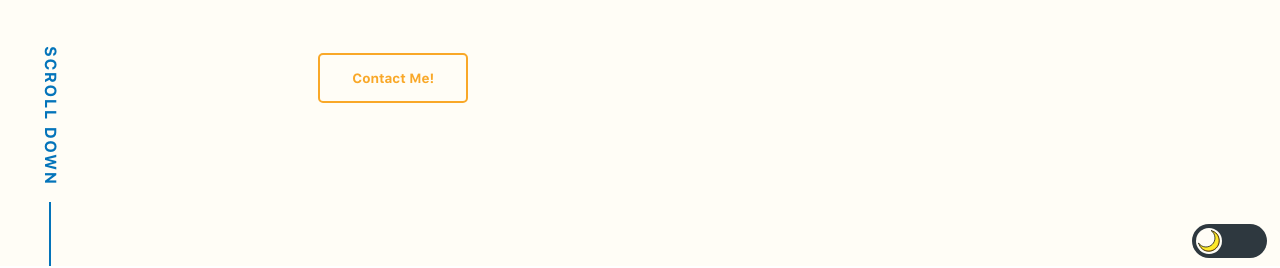
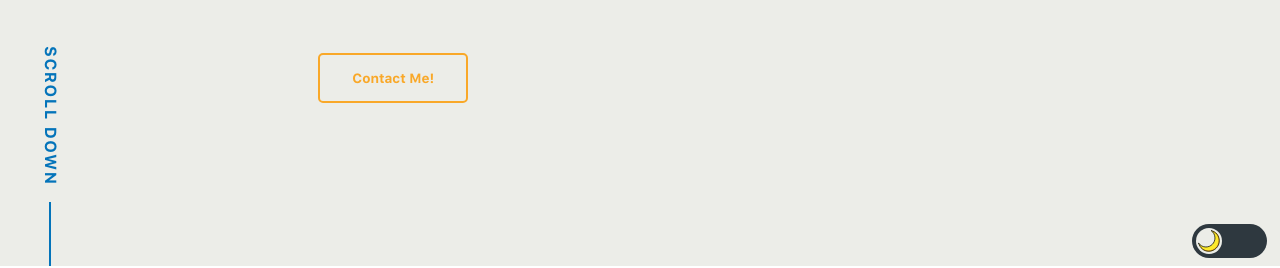
Before and after one commit to NathanMLu/MyPortfolio, a website built with Vite: page index.html in a window 1280 px wide. Shown: the part 534-802 px from the top of the page. Built offline with nearby package versions, Linux system fonts and the light colour scheme; files whose address does not match are found by name.

Commit message:
adjust white

```diff
--- a/main.js
+++ b/main.js
@@ -23,7 +23,7 @@ function darkMode() {
         } else {
             // Light Color
             my_logo.src = "/favicon.svg";
-            scene.background = new THREE.Color(0xfffdf6);
+            scene.background = new THREE.Color(0xecede8);
 
             // Swaps Colors
             let temp = getComputedStyle(document.documentElement).getPropertyValue('--background-color');
@@ -53,7 +53,7 @@ function init() {
     scene.add(ambientLight);
 
     // Background Image
-    scene.background = new THREE.Color(0xfffdf6);
+    scene.background = new THREE.Color(0xecede8);
 
     // Renderer
     renderer = new THREE.WebGLRenderer({
--- a/style.css
+++ b/style.css
@@ -13,7 +13,7 @@
 }
 
 :root {
-    --background-color: #fffdf6;
+    --background-color: #ecede8;
     --dark-color: #2E383F;
     --middle-color: #0474BA;
     --highlight-one: #F9A828;
```
